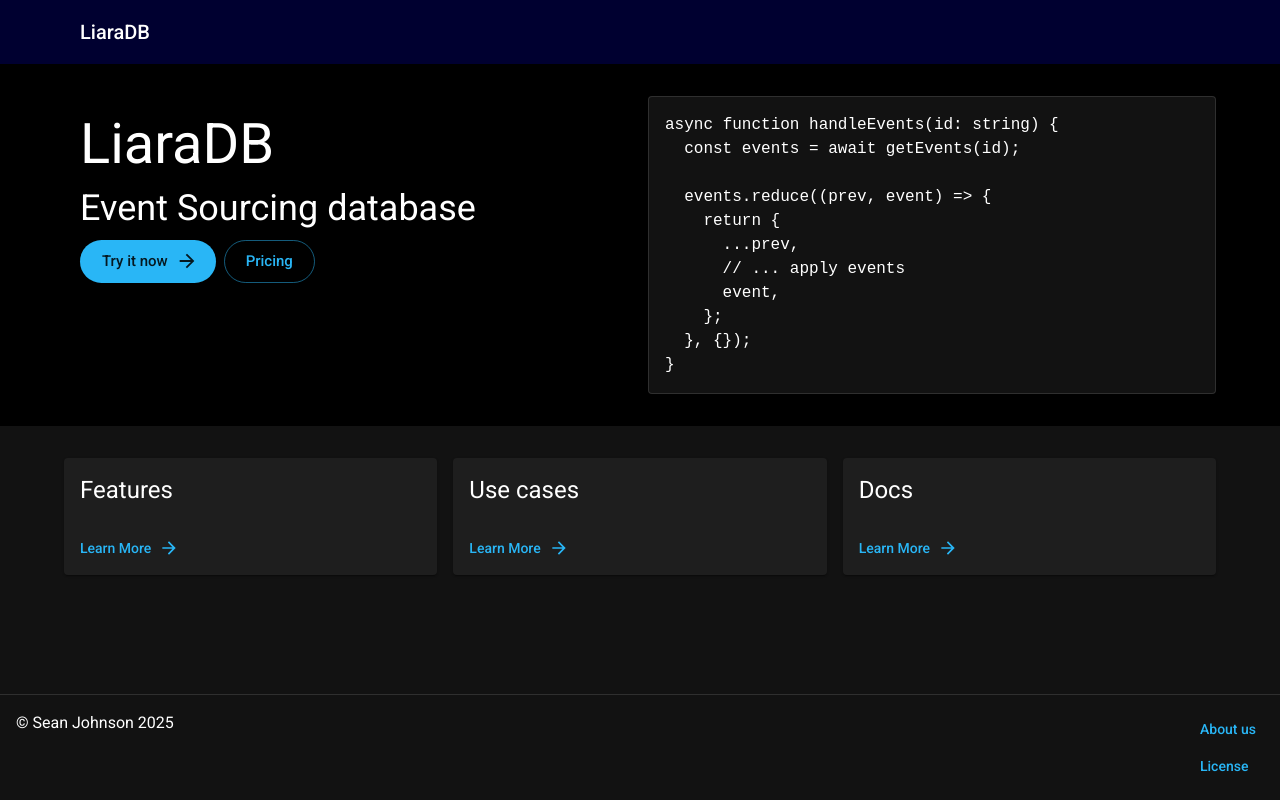
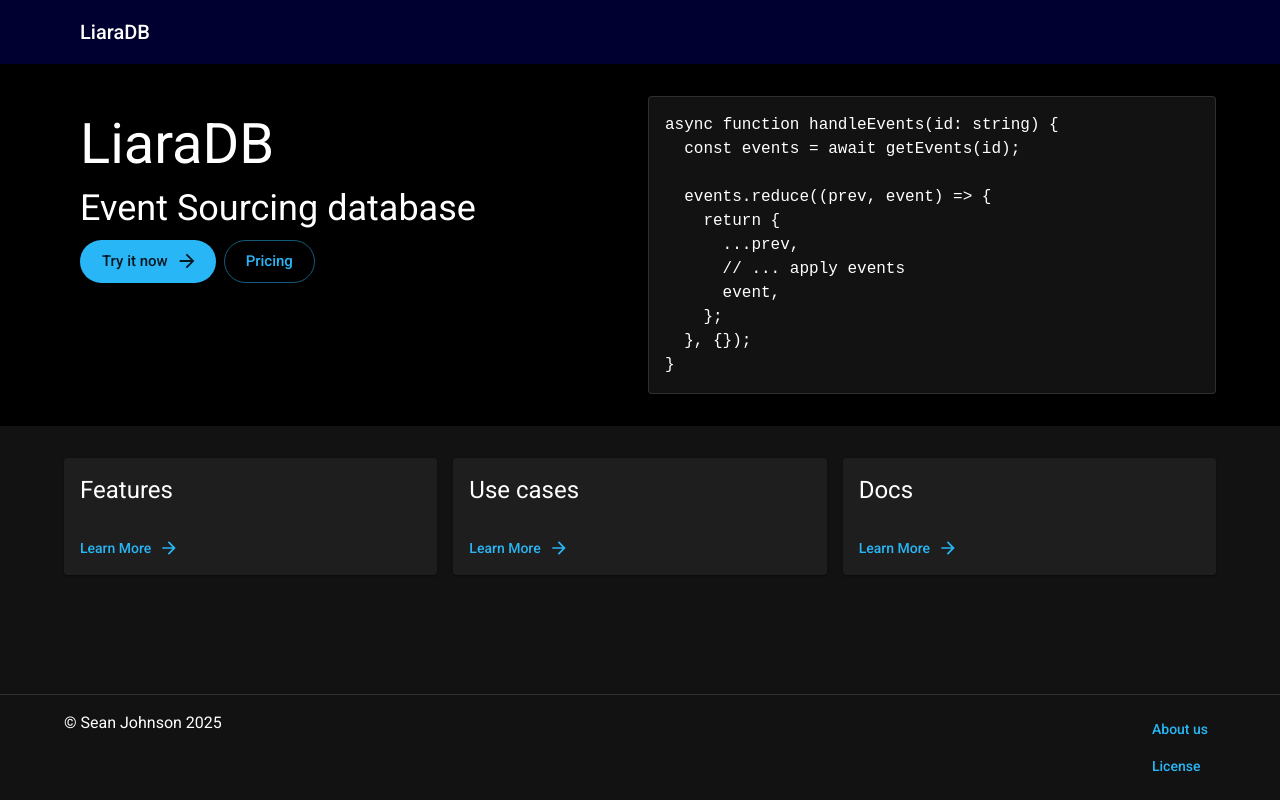
Before and after one commit to liaradb/liaradb.github.io, a Next.js app: page / in a window 1280 px wide. Built offline with nearby package versions, Linux system fonts and the light colour scheme; some icons are missing; what @mui/material-nextjs would draw is missing.

Commit message:
Fixed footer position.

```diff
--- a/src/app/footer.tsx
+++ b/src/app/footer.tsx
@@ -1,11 +1,11 @@
-import { Box, Button, Divider } from "@mui/material";
+import { Box, Button, Container, Divider } from "@mui/material";
 import { FC } from "react";
 
 export const Footer = () => {
   return (
     <Box>
       <Divider />
-      <Box padding={2} display="flex" alignItems="start">
+      <Box paddingY={2} display="flex" alignItems="start" component={Container}>
         <Box flexGrow={1}>
           <Copyright />
         </Box>
```
